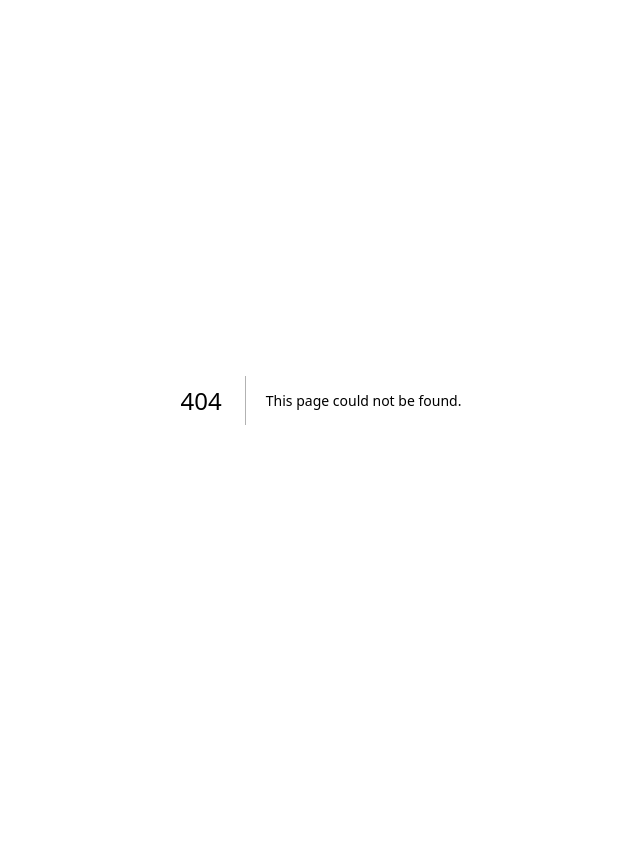
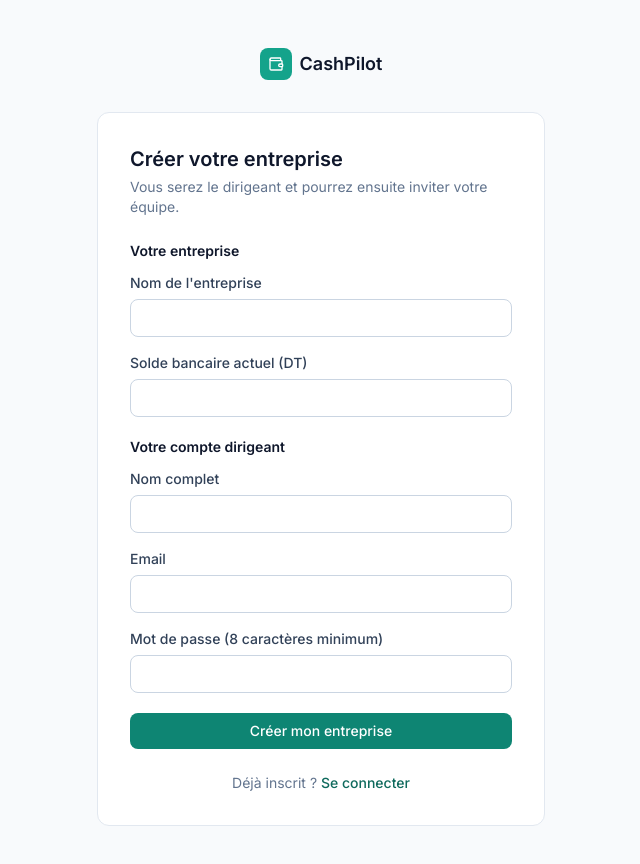
Before and after one commit to omartitouhi/cashpilot, a Next.js app in the folder apps/web/: page /inscription in a window 1280 px wide. Before the commit this address had no page. Shown: the top 864 px of the page, without its empty margins (319-959 px from the left). Before the commit the page ends 800 px from the top, so only its background shows below. Built offline with nearby package versions, Linux system fonts and the light colour scheme.

Commit message:
feat(web): ajoute la page d'inscription d'une entreprise

```diff
--- /dev/null
+++ b/apps/web/src/app/(auth)/inscription/page.tsx
@@ -0,0 +1,20 @@
+import Link from "next/link";
+import { RegisterForm } from "@/components/auth/register-form";
+
+export default function RegisterPage() {
+  return (
+    <>
+      <h1 className="text-xl font-semibold">Créer votre entreprise</h1>
+      <p className="mt-1 mb-6 text-sm text-slate-500">
+        Vous serez le dirigeant et pourrez ensuite inviter votre équipe.
+      </p>
+      <RegisterForm />
+      <p className="mt-6 text-center text-sm text-slate-500">
+        Déjà inscrit ?{" "}
+        <Link href="/connexion" className="font-medium text-brand-700 hover:underline">
+          Se connecter
+        </Link>
+      </p>
+    </>
+  );
+}
--- /dev/null
+++ b/apps/web/src/components/auth/register-form.tsx
@@ -0,0 +1,49 @@
+"use client";
+
+import { useActionState } from "react";
+import { registerAction } from "@/app/(auth)/actions";
+import { Field, inputClass } from "@/components/ui/field";
+import { FormMessage } from "@/components/ui/form-message";
+import { SubmitButton } from "@/components/ui/submit-button";
+
+export function RegisterForm() {
+  const [state, formAction] = useActionState(registerAction, {});
+  const values = state.values ?? {};
+  const errors = state.fieldErrors ?? {};
+
+  return (
+    <form action={formAction} className="flex flex-col gap-5">
+      <FormMessage message={state.message} />
+
+      <fieldset className="flex flex-col gap-4">
+        <legend className="mb-3 text-sm font-semibold text-slate-900">Votre entreprise</legend>
+        <Field label="Nom de l'entreprise" name="companyName" errors={errors.companyName}>
+          <input id="companyName" name="companyName" required defaultValue={values.companyName}
+            className={inputClass} />
+        </Field>
+        <Field label="Solde bancaire actuel (DT)" name="initialBalance" errors={errors.initialBalance}>
+          <input id="initialBalance" name="initialBalance" type="number" step="0.001" required
+            defaultValue={values.initialBalance} className={inputClass} />
+        </Field>
+      </fieldset>
+
+      <fieldset className="flex flex-col gap-4">
+        <legend className="mb-3 text-sm font-semibold text-slate-900">Votre compte dirigeant</legend>
+        <Field label="Nom complet" name="ownerName" errors={errors.ownerName}>
+          <input id="ownerName" name="ownerName" required autoComplete="name"
+            defaultValue={values.ownerName} className={inputClass} />
+        </Field>
+        <Field label="Email" name="email" errors={errors.email}>
+          <input id="email" name="email" type="email" required autoComplete="email"
+            defaultValue={values.email} className={inputClass} />
+        </Field>
+        <Field label="Mot de passe (8 caractères minimum)" name="password" errors={errors.password}>
+          <input id="password" name="password" type="password" required minLength={8}
+            autoComplete="new-password" className={inputClass} />
+        </Field>
+      </fieldset>
+
+      <SubmitButton>Créer mon entreprise</SubmitButton>
+    </form>
+  );
+}
```
